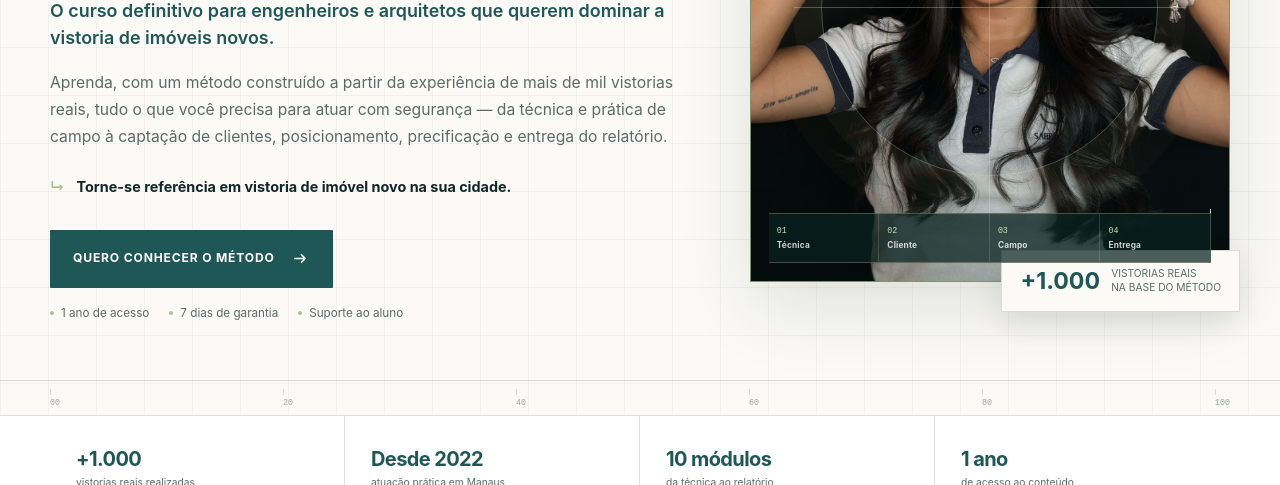
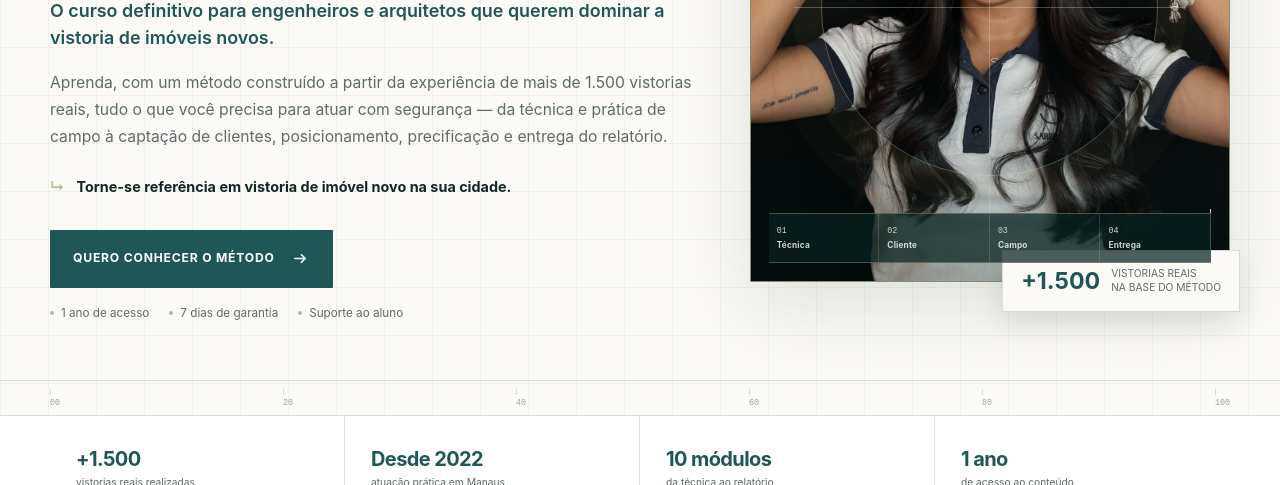
Before and after one commit to r-arcade/metodo360, a React (Vite) app: page / in a window 1280 px wide. Shown: the part 467-952 px from the top of the page. Built offline with nearby package versions, Linux system fonts and the light colour scheme.

Commit message:
fix: atualizar numero de vistorias para 1500

```diff
--- a/src/App.jsx
+++ b/src/App.jsx
@@ -25,7 +25,7 @@ function Hero() {
           <Eyebrow>Método Vistoria 360</Eyebrow>
           <h1 id="hero-title">A visão completa da vistoria de imóvel novo.</h1>
           <p className="hero__lead">O curso definitivo para engenheiros e arquitetos que querem dominar a vistoria de imóveis novos.</p>
-          <p className="hero__body">Aprenda, com um método construído a partir da experiência de mais de mil vistorias reais, tudo o que você precisa para atuar com segurança — da técnica e prática de campo à captação de clientes, posicionamento, precificação e entrega do relatório.</p>
+          <p className="hero__body">Aprenda, com um método construído a partir da experiência de mais de 1.500 vistorias reais, tudo o que você precisa para atuar com segurança — da técnica e prática de campo à captação de clientes, posicionamento, precificação e entrega do relatório.</p>
           <p className="hero__promise"><span aria-hidden="true">↳</span> Torne-se referência em vistoria de imóvel novo na sua cidade.</p>
           <CTA eventName="hero_cta_click" className="hero-button">Quero conhecer o método</CTA>
           <ul className="micro-benefits" aria-label="Informações do curso">
@@ -37,7 +37,7 @@ function Hero() {
         <div className="hero__visual">
           <BlueprintMedia />
           <div className="hero__credential">
-            <strong>+1.000</strong>
+            <strong>+1.500</strong>
             <span>vistorias reais<br />na base do método</span>
           </div>
         </div>
@@ -51,7 +51,7 @@ function TrustStrip() {
   return (
     <aside className="trust-strip" aria-label="Credenciais e informações principais do Método Vistoria 360">
       <Container className="trust-strip__grid">
-        <div><strong>+1.000</strong><span>vistorias reais realizadas</span></div>
+        <div><strong>+1.500</strong><span>vistorias reais realizadas</span></div>
         <div><strong>Desde 2022</strong><span>atuação prática em Manaus</span></div>
         <div><strong>10 módulos</strong><span>da técnica ao relatório</span></div>
         <div><strong>1 ano</strong><span>de acesso ao conteúdo</span></div>
@@ -254,7 +254,7 @@ function About() {
         <div className="about-copy">
           <Eyebrow>Sobre Sabrine Carvalho</Eyebrow>
           <h2 id="about-title">De engenheira a empreendedora através da vistoria.</h2>
-          <p>Sabrine Carvalho é engenheira civil especialista em vistoria de imóveis novos. Desde 2022, atua de forma pioneira em Manaus e já realizou mais de mil vistorias.</p>
+          <p>Sabrine Carvalho é engenheira civil especialista em vistoria de imóveis novos. Desde 2022, atua de forma pioneira em Manaus e já realizou mais de 1.500 vistorias.</p>
           <p>Ao longo dessa trajetória, transformou a vistoria em uma porta de entrada para o empreendedorismo, construiu uma marca profissional, conquistou clientes através do posicionamento digital e desenvolveu uma metodologia baseada na prática real.</p>
           <blockquote>“A vistoria foi a forma que encontrei de entrar no empreendedorismo — e deu muito certo.”</blockquote>
           <div className="about-signature"><span>Experiência real</span><span>Prática de campo</span><span>Visão de negócio</span></div>
@@ -274,7 +274,7 @@ function SocialProof() {
             <h2 id="proof-title">Quem acompanha o trabalho percebe a diferença antes mesmo de contratar.</h2>
           </div>
           <div className="proof-numbers">
-            <p><strong>+1.000</strong><span>vistorias realizadas</span></p>
+            <p><strong>+1.500</strong><span>vistorias realizadas</span></p>
             <p><strong>2022</strong><span>início da atuação</span></p>
             <p><strong>360°</strong><span>visão do serviço</span></p>
           </div>
```
Also changed, not shown: 1 other file (tests, documents, lock files or other folders).
